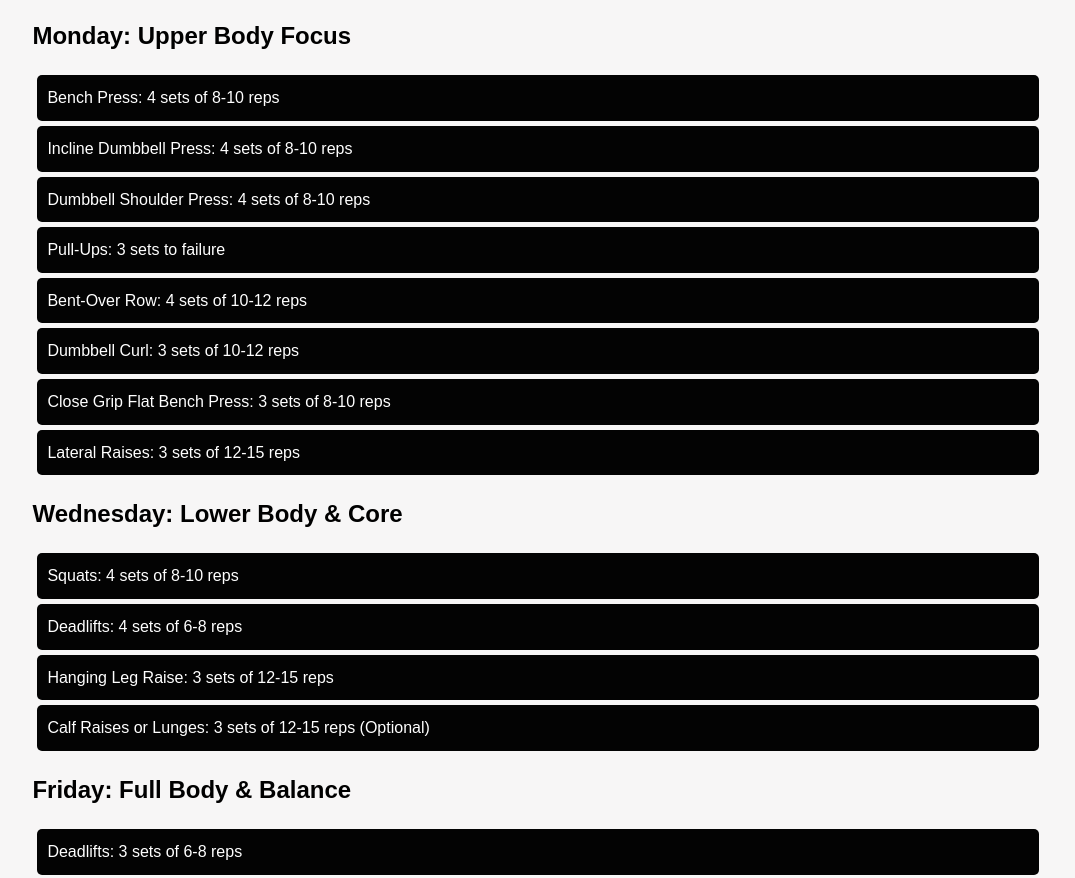
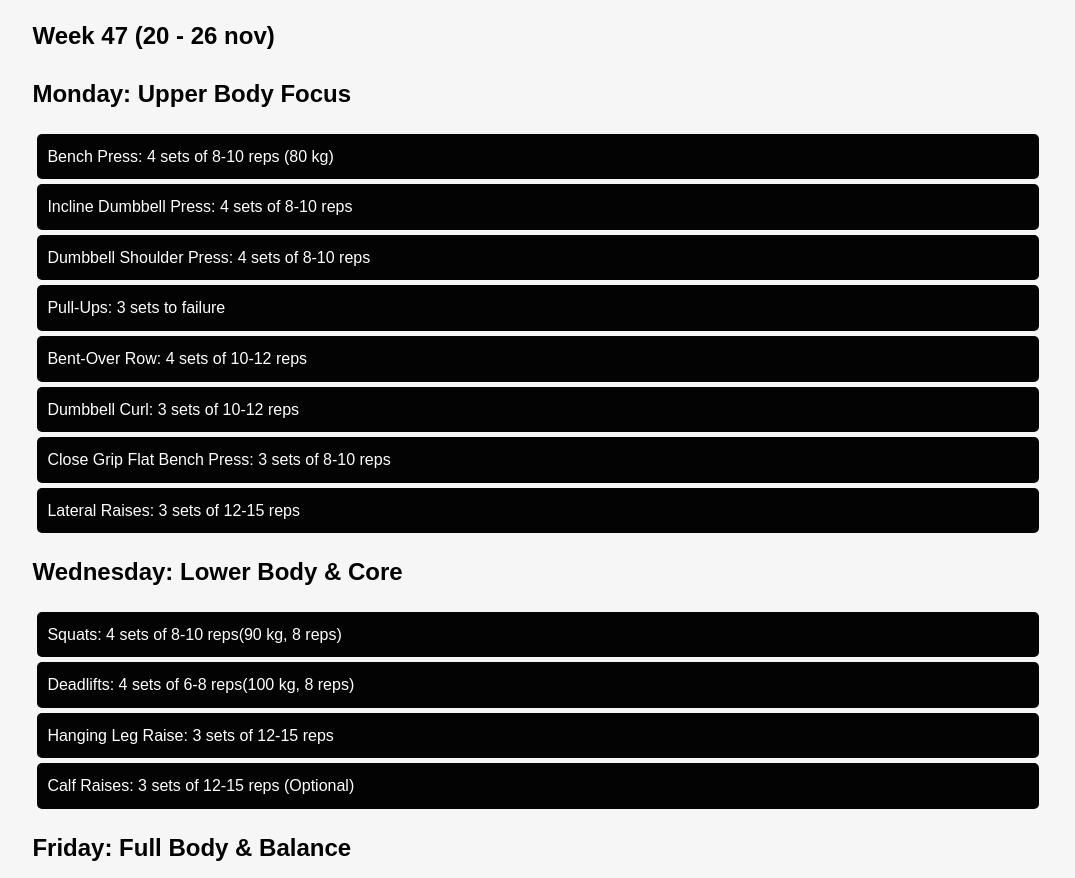
Before and after one commit to panagoth/bodybuilding, a plain HTML site: page index.html in a window 1280 px wide. Shown: the part 142-1020 px from the top of the page, without its empty margins (102-1177 px from the left). Drawn offline with Linux system fonts and the light colour scheme.

Commit message:
Update index.html

```diff
--- a/index.html
+++ b/index.html
@@ -13,10 +13,11 @@
       </header>
 
       <section id="day1">
+        <h2> Week 47 (20 - 26 nov)</h2>
         <h2>Monday: Upper Body Focus</h2>
         <!-- List of exercises for Day 1 -->
         <ul>
-          <li>Bench Press: 4 sets of 8-10 reps</li>
+          <li>Bench Press: 4 sets of 8-10 reps (80 kg)</li>
           <li><a href = "https://hips.hearstapps.com/hmg-prod/images/workouts/2017/04/inclinedumbbellbenchpress-1492108229.gif?resize=1200:*" class="custom-link">Incline Dumbbell Press: 4 sets of 8-10 reps</a></li>
           <li>Dumbbell Shoulder Press: 4 sets of 8-10 reps</li>
           <li>Pull-Ups: 3 sets to failure</li>
@@ -31,10 +32,10 @@
         <h2>Wednesday: Lower Body & Core</h2>
         <!-- List of exercises for Day 2 -->
         <ul>
-          <li>Squats: 4 sets of 8-10 reps</li>
-          <li>Deadlifts: 4 sets of 6-8 reps</li>
+          <li>Squats: 4 sets of 8-10 reps(90 kg, 8 reps)</li>
+          <li>Deadlifts: 4 sets of 6-8 reps(100 kg, 8 reps)</li>
           <li>Hanging Leg Raise: 3 sets of 12-15 reps</li>
-          <li>Calf Raises or Lunges: 3 sets of 12-15 reps (Optional)</li>
+          <li>Calf Raises: 3 sets of 12-15 reps (Optional)</li>
         </ul>
       </section>
 
@@ -42,7 +43,7 @@
         <h2>Friday: Full Body & Balance</h2>
         <!-- List of exercises for Day 3 -->
         <ul>
-          <li>Deadlifts: 3 sets of 6-8 reps</li>
+          <li>Deadlifts: 3 sets of 6-8 reps(try 120kg, 6 reps)</li>
           <li>Incline Dumbbell Press: 3 sets of 8-10 reps</li>
           <li>Pull-Ups: 3 sets to failure</li>
           <li>Dumbbell Shoulder Press: 3 sets of 8-10 reps</li>
```
